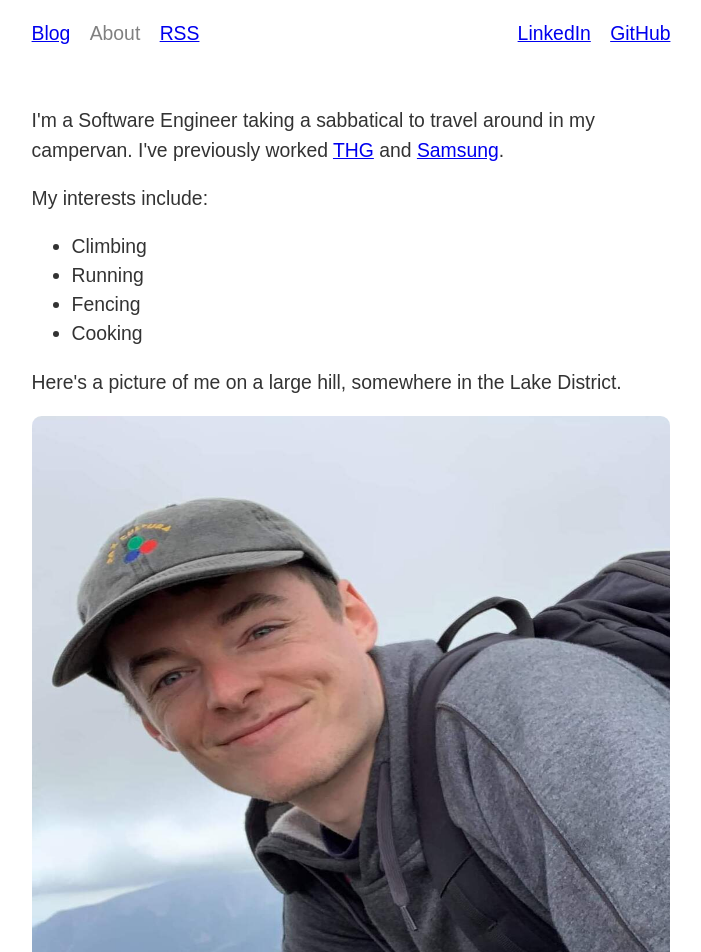
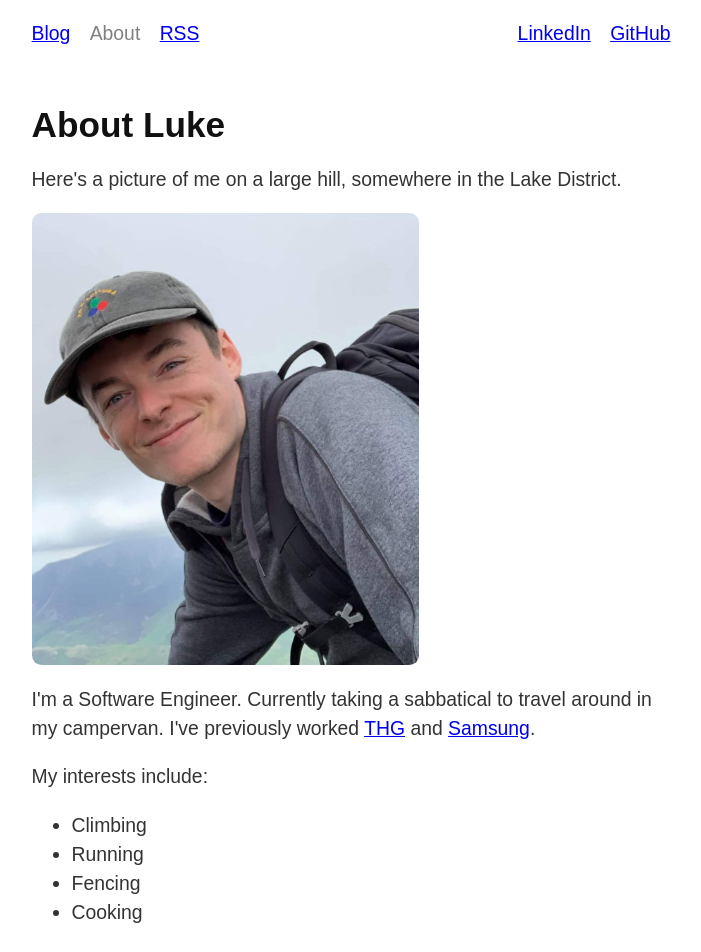
Before and after one commit to loks0n/loks0n.github.io, a SvelteKit app: page /about in a window 1280 px wide. Shown: the top 952 px of the page, without its empty margins (289-990 px from the left). Built offline with nearby package versions, Linux system fonts and the light colour scheme.

Commit message:
feat: improve about page

```diff
--- a/src/routes/about/+page.svelte
+++ b/src/routes/about/+page.svelte
@@ -3,9 +3,15 @@
 </script>
 
 <article>
+	<h1>About Luke</h1>
+
+	<p>Here's a picture of me on a large hill, somewhere in the Lake District.</p>
+
+	<img alt="My face" src={meSrc} />
+
 	<p>
-		I'm a <strong>Software Engineer</strong> taking a sabbatical to travel around in my campervan.
-		I've previously worked <a href="https://www.thg.com">THG</a> and
+		I'm a <strong>Software Engineer</strong>. Currently taking a sabbatical to travel around in my
+		campervan. I've previously worked <a href="https://www.thg.com">THG</a> and
 		<a href="https://samsung.com">Samsung</a>.
 	</p>
 
@@ -17,18 +23,12 @@
 		<li>Cooking</li>
 	</ul>
 
-	<p>Here's a picture of me on a large hill, somewhere in the Lake District.</p>
-	<figure>
-		<img alt="My face" src={meSrc} />
-	</figure>
-
 	<p>You can contact me <a href="https://www.linkedin.com/in/lukebsilver/">via LinkedIn</a></p>
 </article>
 
 <style>
 	img {
-		aspect-ratio: 1/1;
-		max-height: 50vw;
+		max-width: min(100%, 20em);
 		border-radius: 0.5em;
 	}
 </style>
```
